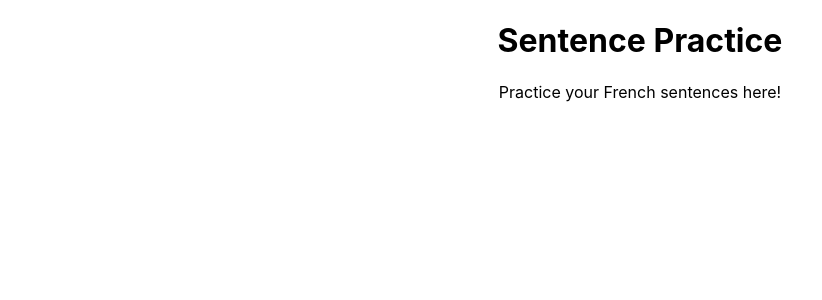
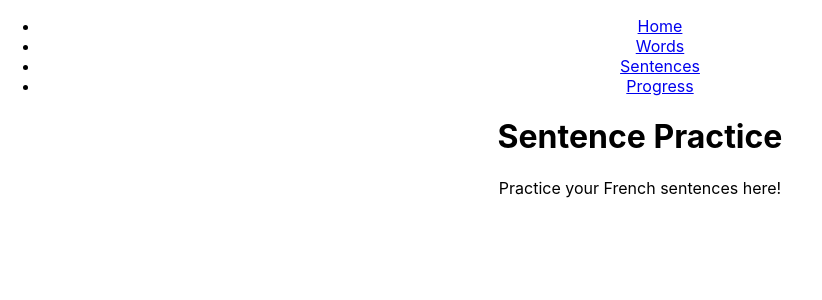
Before and after one commit to NaomimoaN/PetitParler, a React (Create React App) app in the folder frontend/: page /sentences in a window 1280 px wide. Shown: the top 300 px of the page, without its empty margins (0-822 px from the left). Built offline with nearby package versions, Linux system fonts and the light colour scheme.

Commit message:
added nav links

```diff
--- a/frontend/src/App.js
+++ b/frontend/src/App.js
@@ -5,6 +5,7 @@ import HomePage from "./pages/HomePage";
 import WordPracticePage from "./pages/WordPracticePage";
 import SentencePracticePage from "./pages/SentencePracticePage";
 import ProgressPage from "./pages/ProgressPage";
+import NavBar from "./components/NavBar";
 
 // APIのベースURLを設定
 const API_BASE_URL = "http://localhost:5000";
@@ -13,6 +14,7 @@ function App() {
   return (
     <div className="App">
       <Router>
+        <NavBar />
         <Routes>
           <Route path="/" element={<HomePage />} />
           <Route path="/words" element={<WordPracticePage />} />
--- /dev/null
+++ b/frontend/src/components/NavBar.js
@@ -0,0 +1,25 @@
+import React from "react";
+import { Link } from "react-router-dom";
+
+const NavBar = () => {
+  return (
+    <nav>
+      <ul>
+        <li>
+          <Link to="/">Home</Link>
+        </li>
+        <li>
+          <Link to="/words">Words</Link>
+        </li>
+        <li>
+          <Link to="/sentences">Sentences</Link>
+        </li>
+        <li>
+          <Link to="/progress">Progress</Link>
+        </li>
+      </ul>
+    </nav>
+  );
+};
+
+export default NavBar;
--- a/frontend/src/pages/SentencePracticePage.js
+++ b/frontend/src/pages/SentencePracticePage.js
@@ -1,4 +1,5 @@
 import React from "react";
+
 
 const SentencePracticePage = () => {
   return (
```
Also changed, not shown: frontend/src/pages/WordPracticePage.js (+7 -2 lines).
